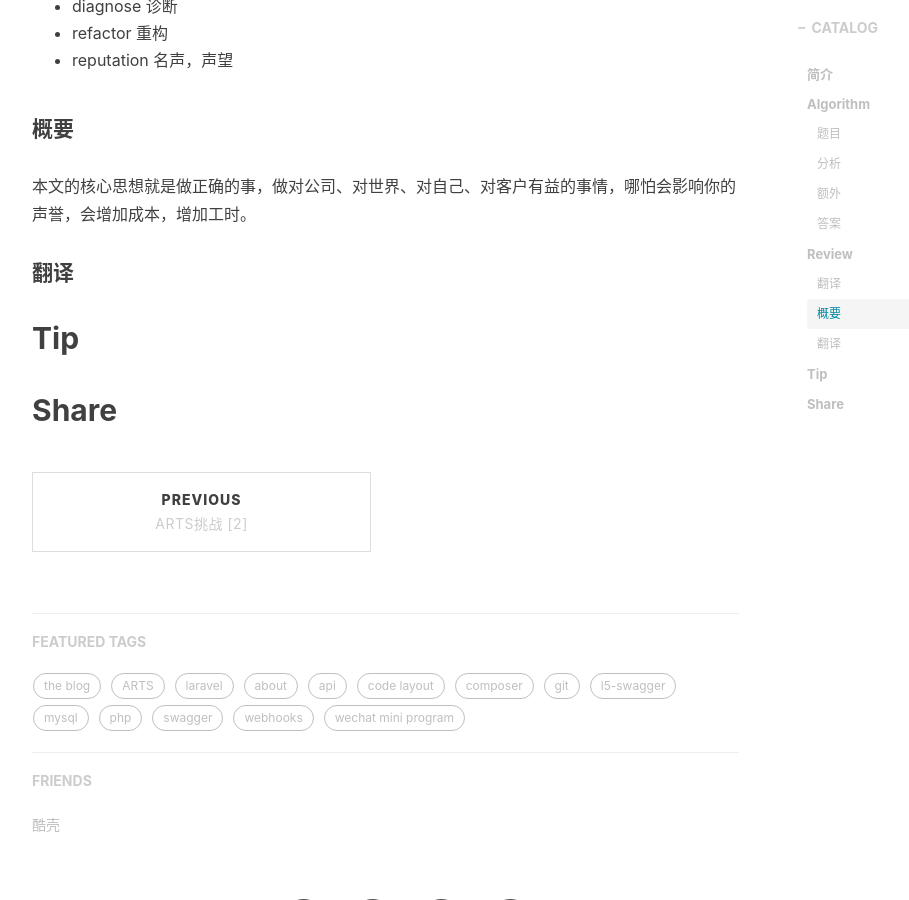
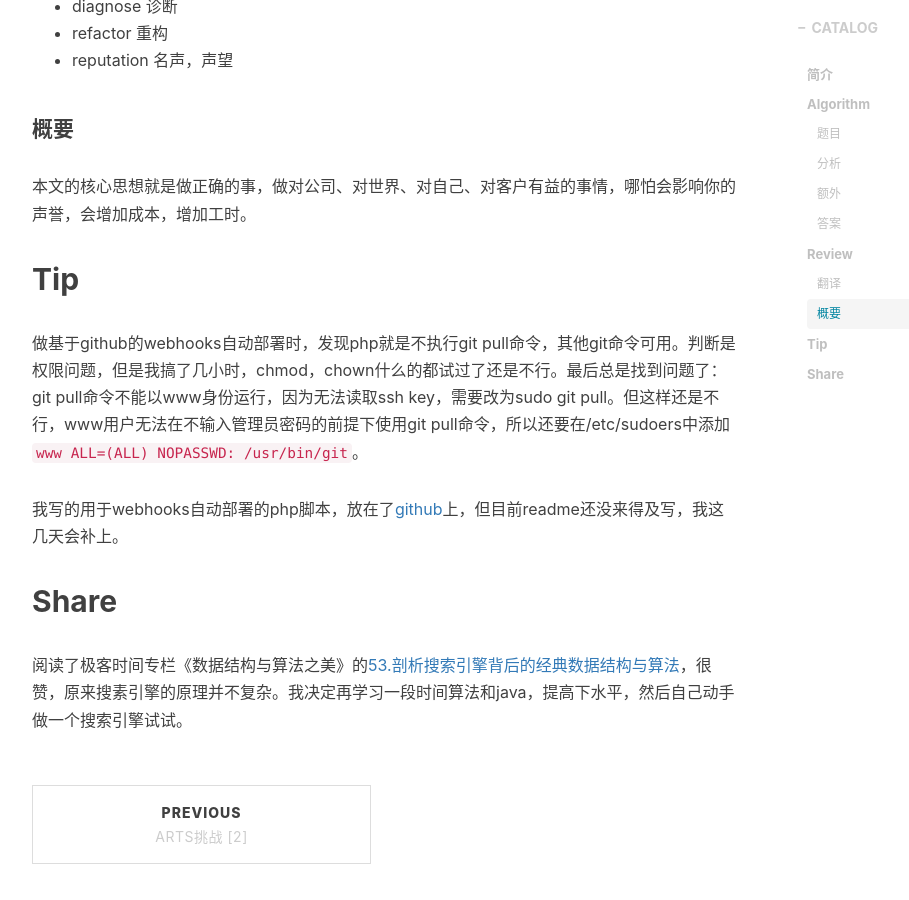
Before and after one commit to AnthonySAD/AnthonySAD.github.io, a Jekyll site: the page built from _posts/2019-4-07-ARTS-3.md, in a window 1280 px wide and 900 px high, scrolled down 2046 px. Shown: the whole window, without its empty margins (233-1142 px from the left). Built offline with Jekyll 4.4.1, drawn with Linux system fonts in a browser that asks for light colours; nearby versions of some CDN libraries; comment, search, counter and statistics services are not loaded.

Commit message:
add ARTS[3]

````diff
--- a/_posts/2019-4-07-ARTS-3.md
+++ b/_posts/2019-4-07-ARTS-3.md
@@ -69,8 +69,12 @@ tags:
 
 本文的核心思想就是做正确的事，做对公司、对世界、对自己、对客户有益的事情，哪怕会影响你的声誉，会增加成本，增加工时。
 
-#### 翻译
-
 ## Tip
 
+做基于github的webhooks自动部署时，发现php就是不执行git pull命令，其他git命令可用。判断是权限问题，但是我搞了几小时，chmod，chown什么的都试过了还是不行。最后总是找到问题了：git pull命令不能以www身份运行，因为无法读取ssh key，需要改为sudo git pull。但这样还是不行，www用户无法在不输入管理员密码的前提下使用git pull命令，所以还要在/etc/sudoers中添加```www ALL=(ALL)	NOPASSWD: /usr/bin/git```。
+
+我写的用于webhooks自动部署的php脚本，放在了[github](https://github.com/AnthonySAD/webhooks-php)上，但目前readme还没来得及写，我这几天会补上。
+
 ## Share
+
+阅读了极客时间专栏《数据结构与算法之美》的[53.剖析搜索引擎背后的经典数据结构与算法](https://time.geekbang.org/column/article/79433)，很赞，原来搜素引擎的原理并不复杂。我决定再学习一段时间算法和java，提高下水平，然后自己动手做一个搜索引擎试试。
````
Also changed, not shown: _posts/2019-4-06-ARTS-2.md (+1 -1 lines).
